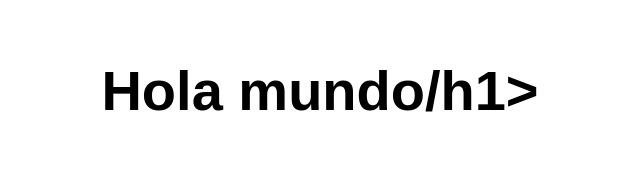
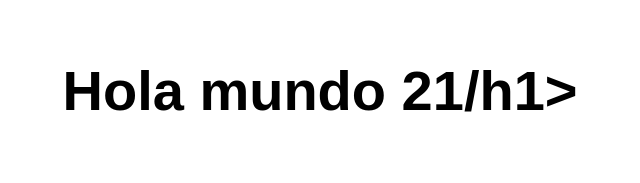
Before and after one commit to Mar3cit0/mi-primera-app-mar, a website: page src/index.html in a window 1280 px wide. Shown: the whole page, without its empty margins (320-960 px from the left). Drawn offline with Linux system fonts and the light colour scheme.

Commit message:
etiquetas modificadass

```diff
--- a/src/index.html
+++ b/src/index.html
@@ -10,7 +10,7 @@
 
 <body>
   <main>
-    <h1>Hola mundo/h1>
+    <h1>Hola mundo 21/h1>
   </main>
 </body>
 
```
